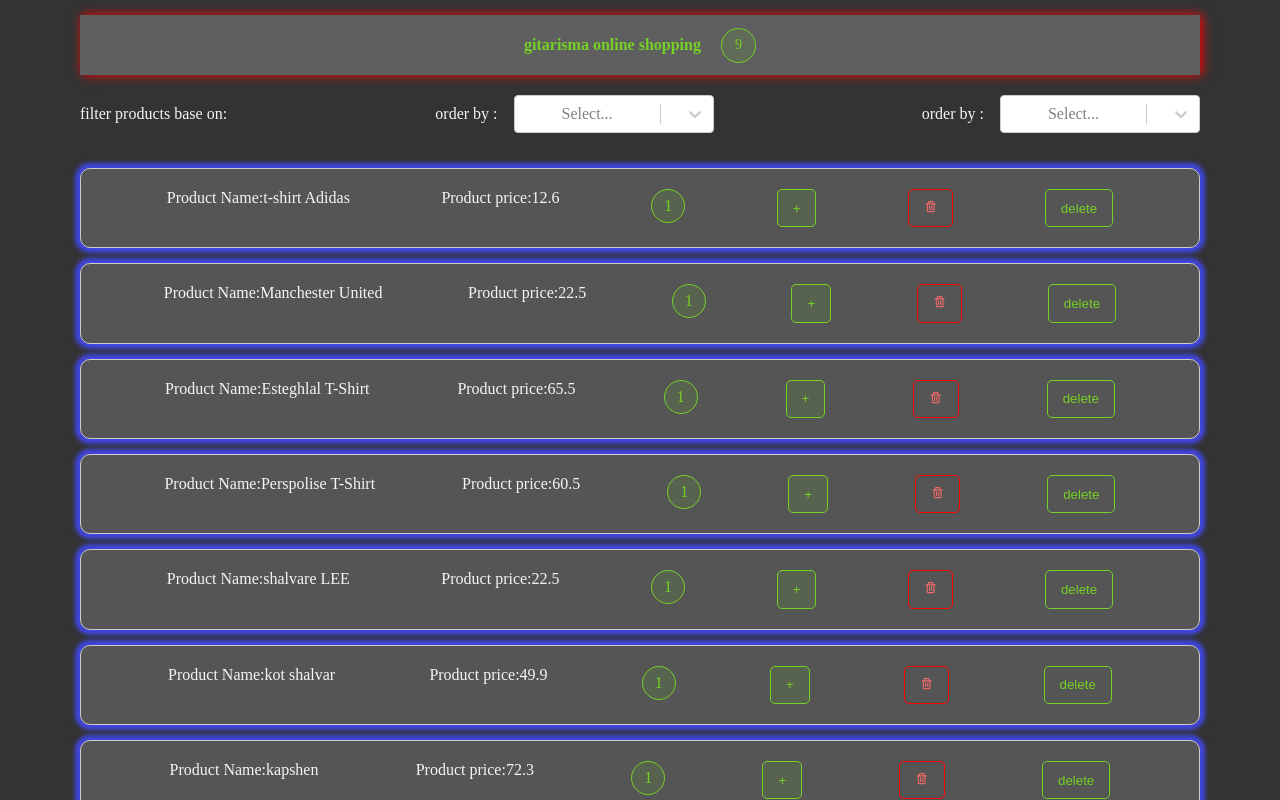
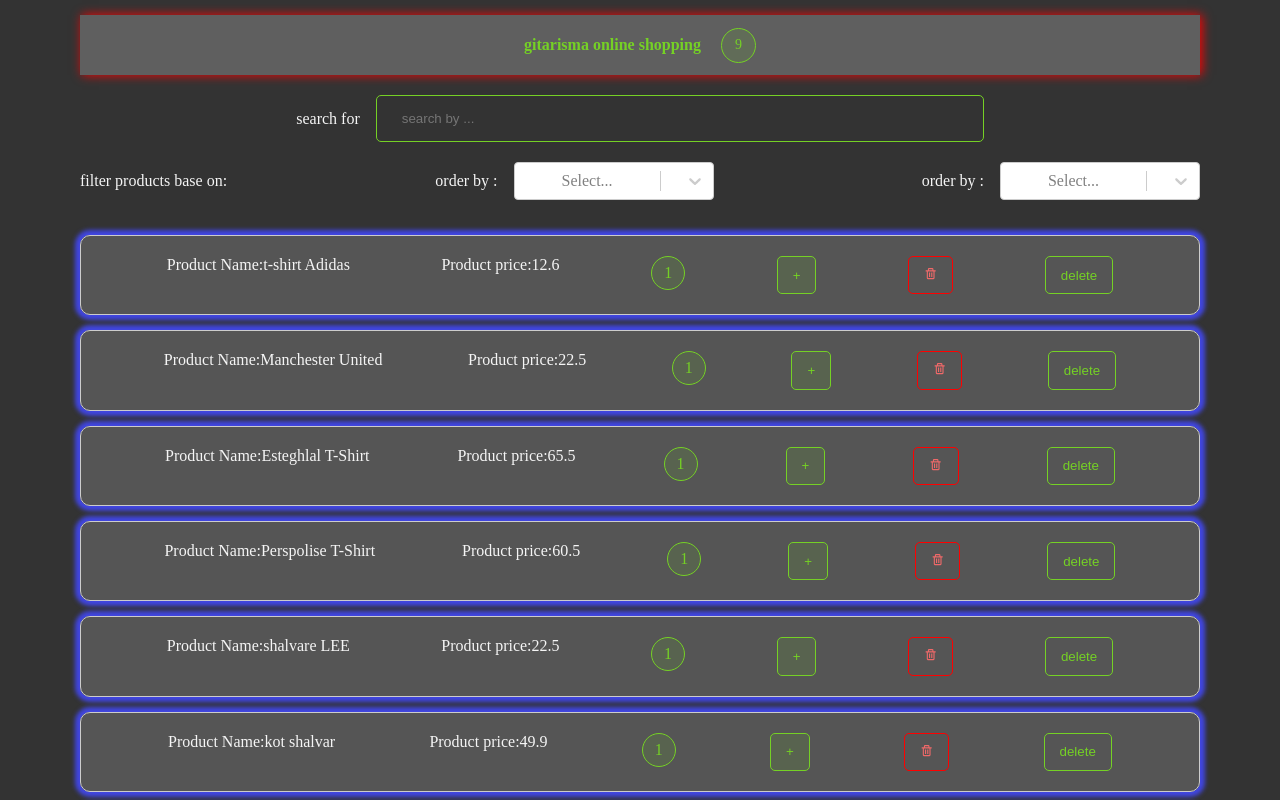
Before and after one commit to salarGholami/first-react-app, a React (Create React App) app: page / in a window 1280 px wide. Shown: the top 800 px of the page. Built offline with nearby package versions, Linux system fonts and the light colour scheme.

Commit message:
add Search Component

```diff
--- a/src/App.js
+++ b/src/App.js
@@ -1,5 +1,6 @@
 import React from "react";
 import "./App.css";
+import SearchBar from "./common/search/Search";
 import Filter from "./comppnent/Filter/Filter";
 import Wrapper from "./comppnent/hoc/Wrapper";
 import NavBar from "./comppnent/NavBar/NavBar";
@@ -11,6 +12,7 @@
     <>
       <ProductProvider>
         <NavBar />
+        <SearchBar />
         <Filter />
         <ProductList />
       </ProductProvider>
--- /dev/null
+++ b/src/common/search/Search.js
@@ -0,0 +1,23 @@
+import style from "./Search.module.css";
+import { useState } from "react";
+
+const SearchBar = () => {
+  const [value, setValue] = useState("");
+  const changeHandler = (e) => {
+    console.log(e.target.value);
+    setValue(e.target.value);
+  };
+  return (
+    <div className={style.formControl}>
+      <div>search for </div>
+      <input
+        type="text"
+        placeholder="search by ..."
+        value={value}
+        onChange={changeHandler}
+      />
+    </div>
+  );
+};
+
+export default SearchBar;
--- /dev/null
+++ b/src/common/search/Search.module.css
@@ -0,0 +1,42 @@
+/* .select {
+  color: black;
+  width: 200px;
+}
+
+.select label {
+  background-color: black;
+  width: 200px;
+}
+
+.selectContainer {
+  display: flex;
+  align-items: center;
+}
+
+.selectContainer span {
+  display: block;
+  margin-right: 1rem;
+} */
+.formControl {
+  display: flex;
+  justify-content: center;
+  align-items: center;
+  margin: 20px 0;
+}
+.formControl input {
+  width: 38rem;
+  margin-left: 1rem;
+  outline: none;
+  border: 1px solid #75d125;
+  border-radius: 5px;
+  color: #75d125;
+  background: transparent;
+  padding: 15px 25px;
+}
+
+.formControl input:focus {
+  border: 3px solid #75d125;
+}
+
+.formControl span {
+}
--- a/src/comppnent/Filter/Filter.module.css
+++ b/src/comppnent/Filter/Filter.module.css
@@ -1,7 +1,6 @@
 .filter {
   display: flex;
   justify-content: space-between;
-  /* width: 50rem; */
   align-items: center;
   margin: 20px 0;
 }
```
